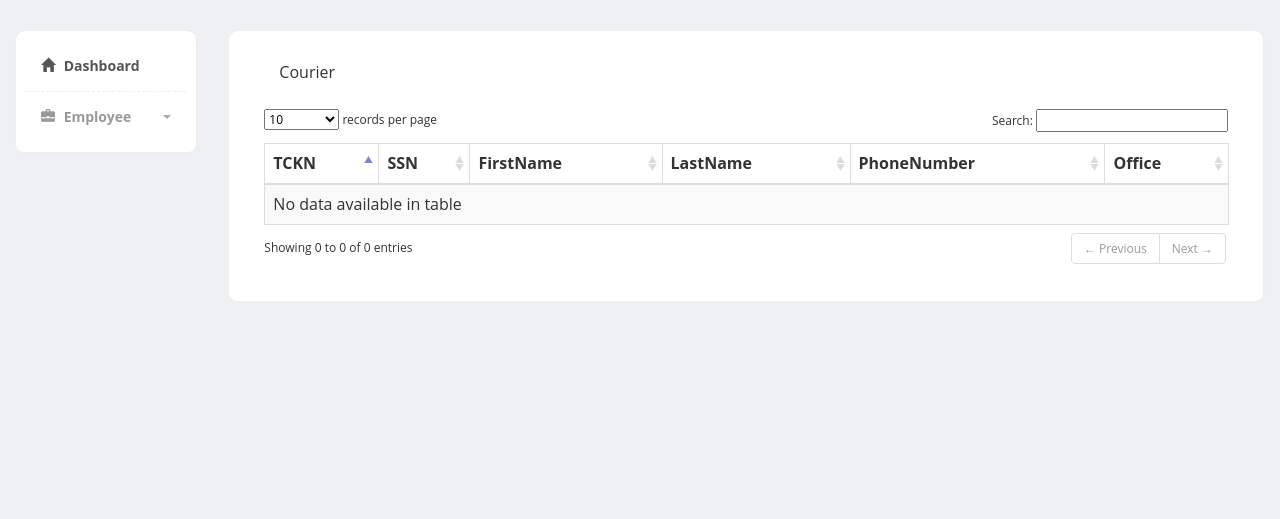
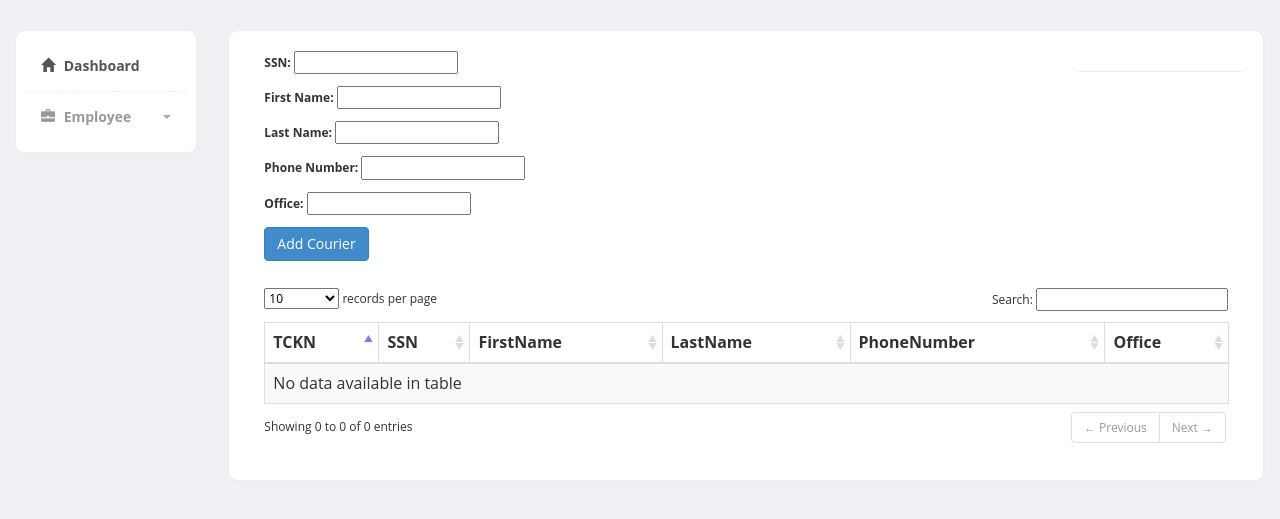
Before and after one commit to Urusai47/VTProject, a PHP site: page /couriers.php in a window 1280 px wide. Shown: the part 50-569 px from the top of the page. Run offline with PHP 8.4, Linux system fonts and the light colour scheme; some libraries are stand-ins or nearby versions.

Commit message:
fuk this shit

```diff
--- a/VTProject/couriers.php
+++ b/VTProject/couriers.php
@@ -1,3 +1,36 @@
+<?php
+include ("config.php");
+session_start();
+ if($_SERVER["REQUEST_METHOD"] == "POST") {
+    // username and password sent from form
+    $tc = mysqli_real_escape_string($db, $_POST["tc"]);
+    $firstname = mysqli_real_escape_string($db, $_POST["firstname"]);
+    $lastname = mysqli_real_escape_string($db, $_POST["lastname"]);
+    $phonenumber = mysqli_real_escape_string($db, $_POST["phonenumber"]);
+    $ssn = mysqli_real_escape_string($db, $_POST["ssn"]);
+    $office = mysqli_real_escape_string($db, $_POST["office"]);
+    if(ctype_space($tc) || ctype_space($firstname) || ctype_space($lastname) || ctype_space($phonenumber) || ctype_space($ssn) || ctype_space($office) ||
+            $tc == '' || $firstname == '' || $lastname == '' || $phonenumber == '' || $ssn  == '' || $office  == ''){
+		$error = 'At least one of the field is empty';
+
+	} else {
+		$sql = "CALL insert_courier('".$tc."', '".$firstname."', '".$lastname."', '".$phonenumber."', '".$ssn."' , '".$office."')";
+		$result = mysqli_query($db,$sql);
+		$count = mysqli_num_rows($result);
+		// If result matched $myusername and $mypassword, table row must be 1 row
+		if($count == 1) {
+                    $error =  'basarili giris.';
+		}
+		else {
+			$error = 'Your Login Name or Password is invalid';
+		}
+	}
+
+
+
+}
+?>
+
 <html><head>
         <title>Bootstrap Admin Theme v3</title>
         <meta name="viewport" content="width=device-width, initial-scale=1.0">
@@ -26,7 +59,7 @@
 
         <div class="page-content">
             <div class="row">
-                 <div class="col-md-2">
+                <div class="col-md-2">
                     <div class="sidebar content-box" style="display: block;">
                         <ul class="nav">
                             <!-- Main menu -->
@@ -50,9 +83,40 @@
 
                 <div class="col-md-10">
                     <div class="content-box-large">
-                        <div class="panel-heading">
-                            <div class="panel-title">Courier</div>
+                        <div class ="col-md-10">
+
+                            <form action="insert.php" method="post">
+                                <p>
+                                    <label for="SSN">SSN:</label>
+                                    <input type="text" name="ssn" id="ssn">
+                                </p>
+                                <p>
+                                    <label for="firstName">First Name:</label>
+                                    <input type="text" name="firstname" id="firstName">
+                                </p>
+                                <p>
+                                    <label for="lastName">Last Name:</label>
+                                    <input type="text" name="lastname" id="lastName">
+                                </p>
+                                <p>
+                                    <label for="phoneNumber">Phone Number:</label>
+                                    <input type="text" name="phoneNumber" id="phoneNumber">
+                                </p>
+                                <p>
+                                    <label for="office">Office:</label>
+                                    <input type="text" name="office" id="office">
+                                </p>
+                                <div class="action">
+                                    <input class="btn btn-primary signup" type = "submit" value = " Add Courier "/><br />
+                                </div>
+                            </form>
+
                         </div>
+                        <hr>
+
+
+
+
                         <div class="panel-body">
                             <table class="table table-striped table-bordered" id="example" cellspacing="0" cellpadding="0" border="0">
                                 <thead>
@@ -83,7 +147,7 @@
                             </table>
                         </div>
                     </div>
-                 </div>
+                </div>
 
             </div>
         </div>
@@ -105,4 +169,4 @@
         <script src="js/custom.js"></script>
         <script src="js/tables.js"></script>
 
-</body></html>
+    </body></html>
```
